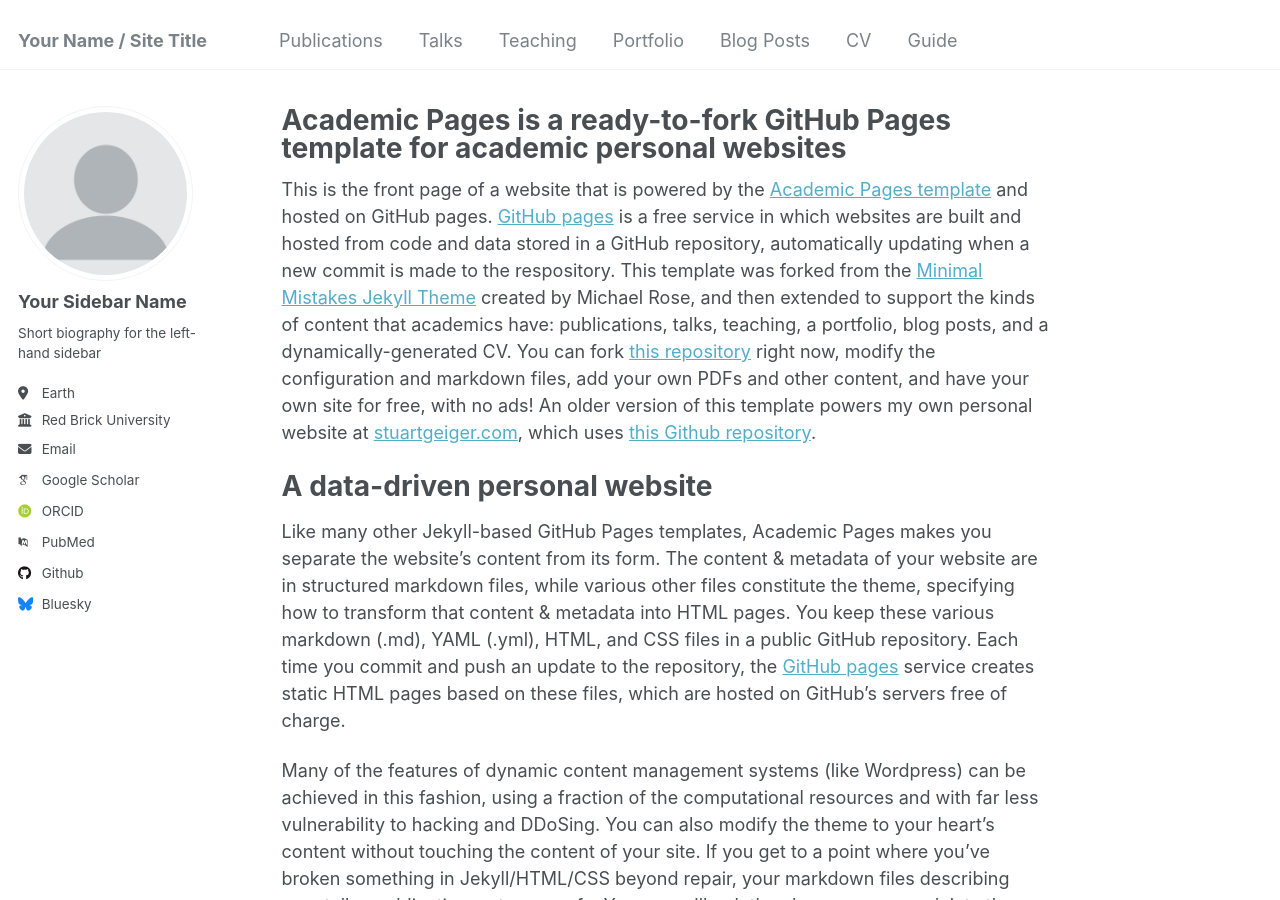
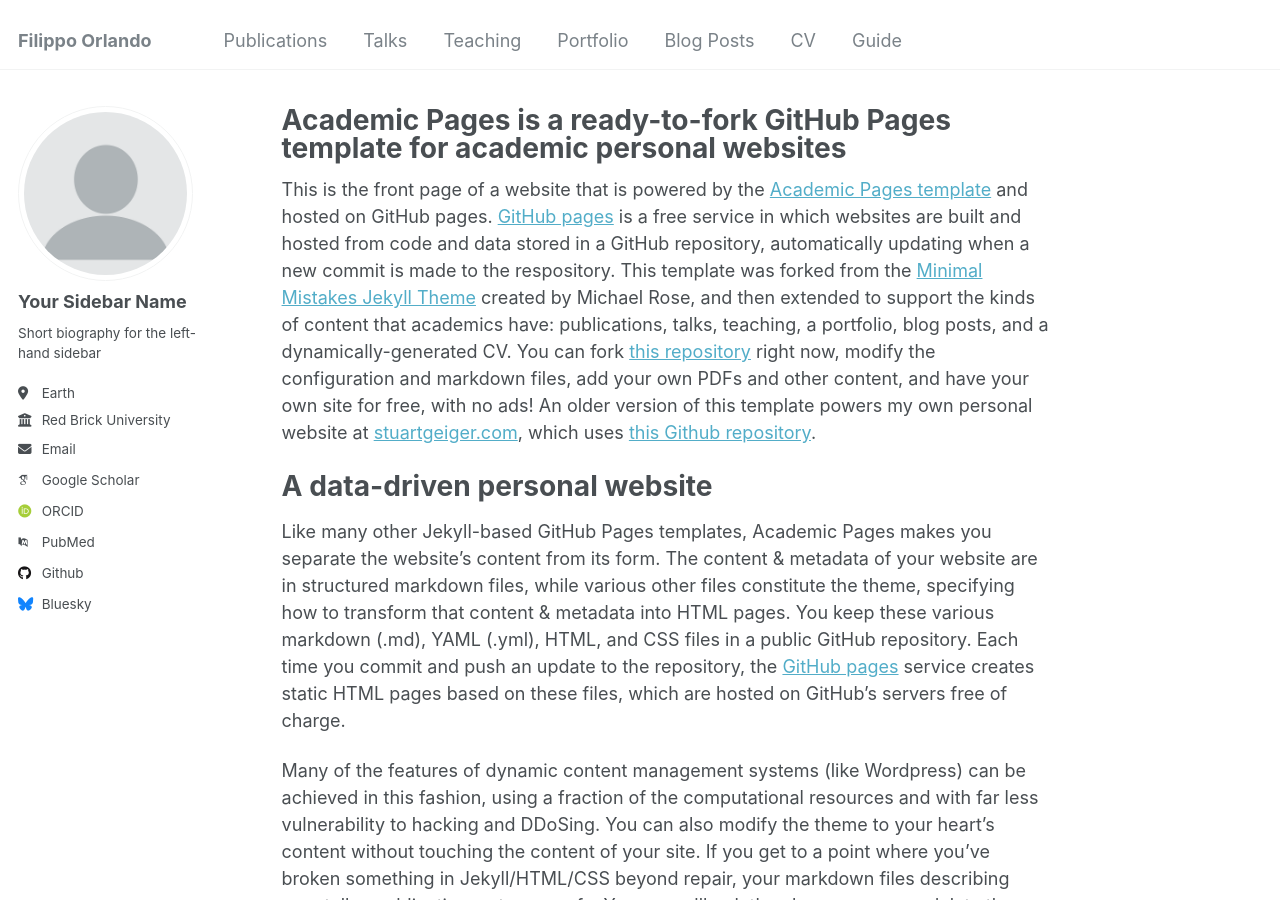
Before and after one commit to Filorland/Filorland.github.io, a Jekyll site: the page built from _pages/about.md, in a window 1280 px wide and 900 px high. Built offline with Jekyll 4.4.1, drawn with Linux system fonts in a browser that asks for light colours; some web fonts are replaced.

Commit message:
Name setting

```diff
--- a/_config.yml
+++ b/_config.yml
@@ -8,10 +8,10 @@
 
 # Basic Site Settings
 locale                   : "en-US"
-title                    : "Your Name / Site Title"
+title                    : "Filippo Orlando"
 title_separator          : "-"
 name                     : &name "Your Name"
-description              : &description "personal description"
+description              : &description "I’m currently completing my Master’s degree in Physics of Data, merging a solid background in physics with practical data analysis skills."
 url                      : https://Filorland.github.io #https://academicpages.github.io # the base hostname & protocol for your site e.g. "https://mmistakes.github.io"
 baseurl                  : "" # the subpath of your site, e.g. "/blog"
 repository               : "Filorland/Filorland.github.io"
```
